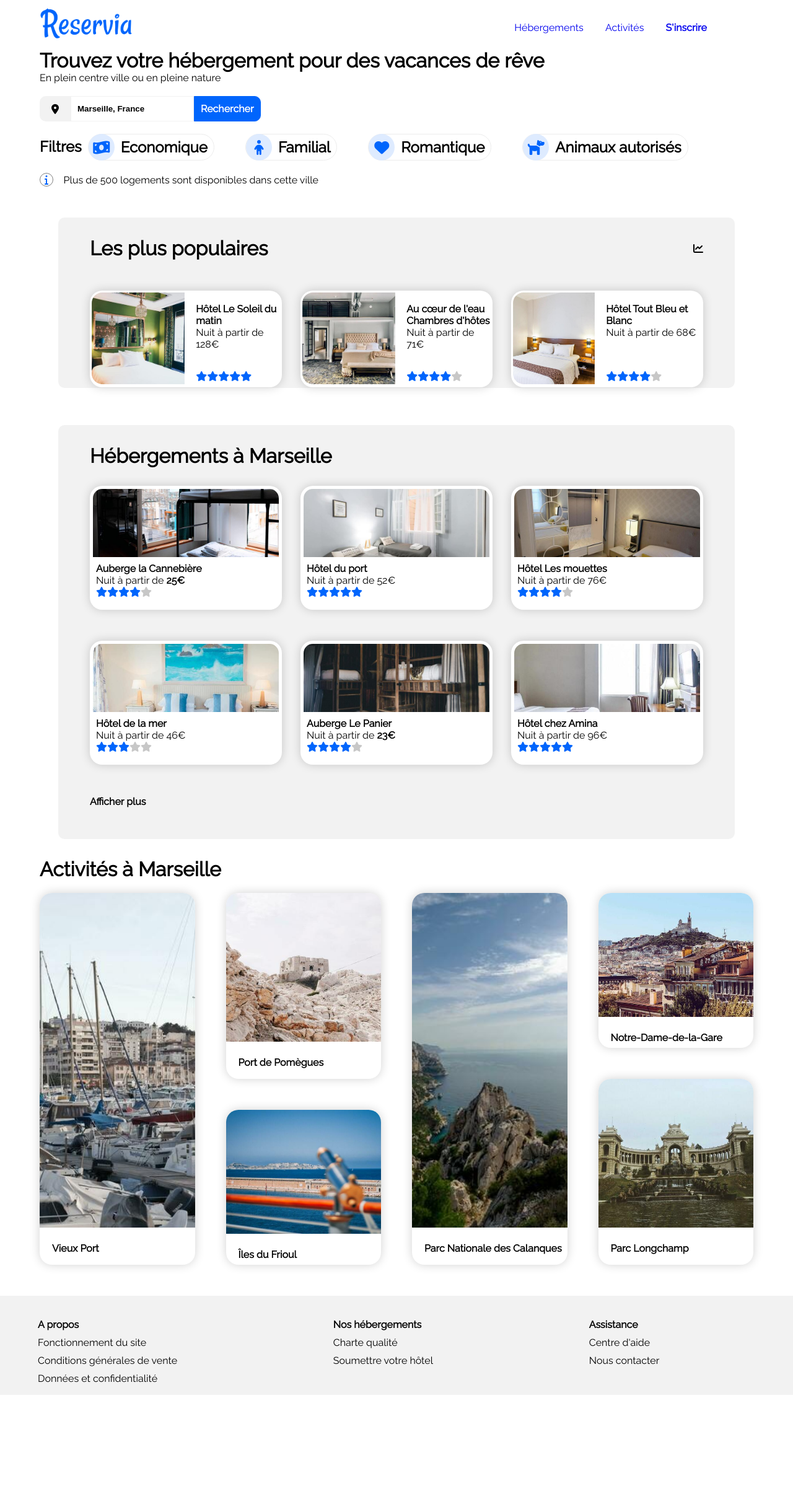
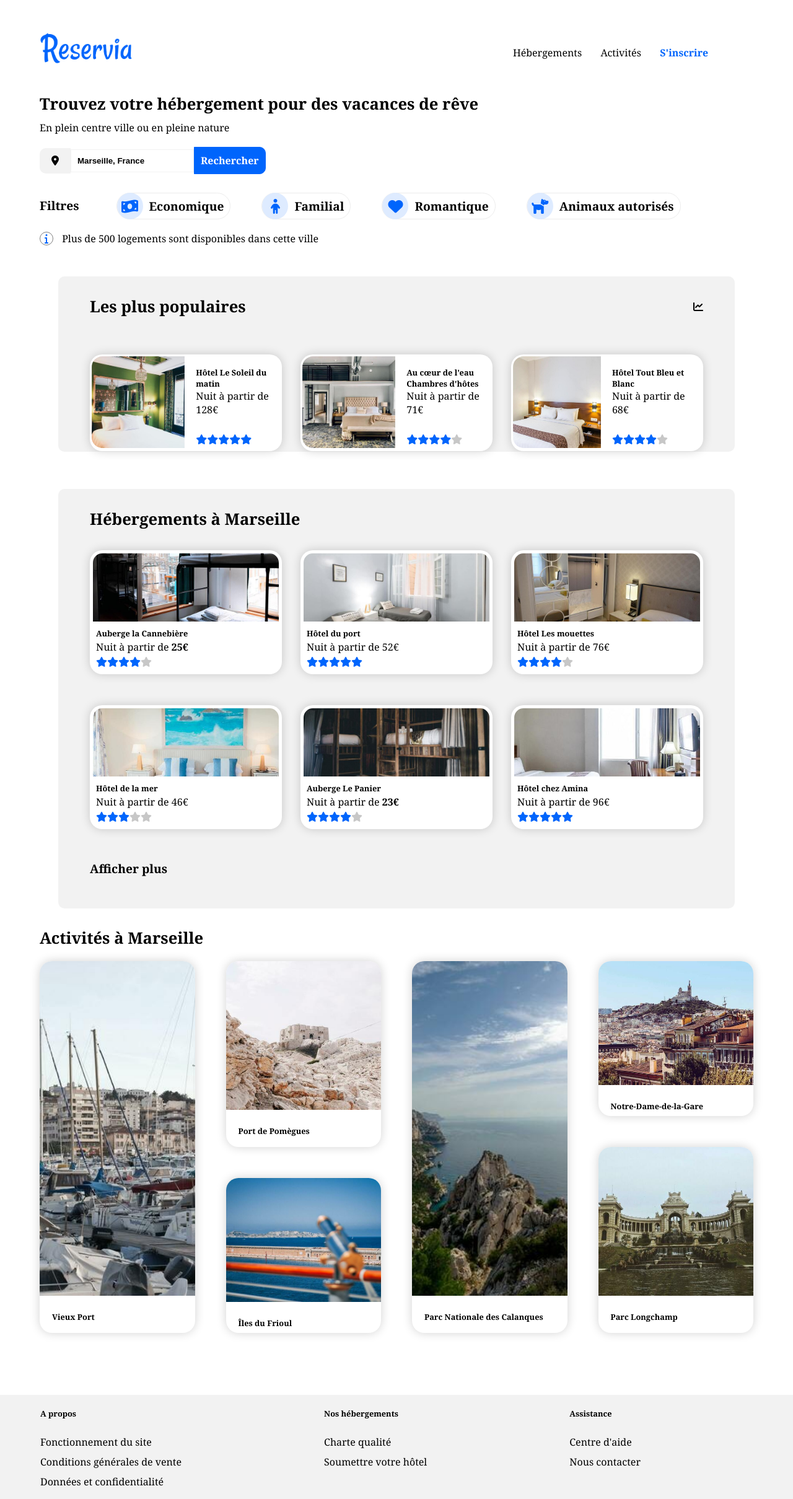
Before and after one commit to ColinMorel/Reservia, a plain HTML site: page index.html in a window 1280 px wide. Shown: the whole page at 62% size. Before the commit the page ends 2251 px from the top, so only its background shows below. Drawn offline with Linux system fonts and the light colour scheme; a web font is replaced by a local one.

Commit message:
90% Responsive

```diff
--- a/index.html
+++ b/index.html
@@ -1,12 +1,11 @@
 <!DOCTYPE html>
 
-<html>
+<html lang="fr">
 	<head>
 		<script src="https://kit.fontawesome.com/127cec78e6.js" crossorigin="anonymous"></script>
 		<meta charset="UTF-8" />
 		<!--<meta name="viewport" content="width=device-width, initial-scale=1">-->
 		<title>Reservia</title>
-		<link href="https://fonts.googleapis.com/css2?family=Raleway&display=swap" rel="stylesheet">
 		<link rel="stylesheet" href="style.css"/>
 	</head>
 
@@ -16,18 +15,19 @@
 				<div class="spBetween">
 					<div> <img class="logo" src="images/logo/Reservia.png" title="Logo"/> </div>
 					<div class="gridTroisElements spAround" >
-						<div class="bleu"><a href ="#">Hébergements</a></div>
-						<div><a class="activites" href="#">Activités</a></div>
-						<div class="bleu"><a href="#"><strong>S'inscrire</strong></a></div>
+						<div><a href ="#hosting">Hébergements</a></div>
+						<div><a href="#activity">Activités</a></div>
+						<div><a class="inscription" href="#">S'inscrire</a></div>
 					</div>
 				</div>
 			</nav>
 		</header>
 
+		<main>
 	<!-- Barre de Recherche-->
-		<section class="padding">
-			<div><h1> Trouvez votre hébergement pour des vacances de rêve </h1></div>
-			<div><p>En plein centre ville ou en pleine nature</p></div>
+			<section class="intro padding">
+				<h1> Trouvez votre hébergement pour des vacances de rêve </h1>
+				<p>En plein centre ville ou en pleine nature</p>
 				<div class ="barreRecherche">
 					<div><i class="mapIcon centre fas fa-map-marker-alt "></i></div>
 					<div><input class="rechercheEcrire centre " type ="search" placeholder="Marseille, France"></div>
@@ -71,8 +71,8 @@
 
 	<!-- Hebergements + Populaires-->
 			<section Class=" mainbloc fxRowAround padding">
-			<div class ="blocHebergements ">
-				<h1>Hébergements à Marseille</h1>
+				<div id="hosting" class ="blocHebergements ">
+					<h1 class="titresBlocs">Hébergements à Marseille</h1>
 					<div class="gridHebergements">
 						<div class ="cardHebergements">
 							<img class="imageHebergements" src="images/hebergements/4_small/marcus-loke-WQJvWU_HZFo-unsplash.jpg" title="Auberge la Cannebière" />
@@ -135,7 +135,7 @@
 							</div>
 						</div>
 					</div>
-				<h3>Afficher plus</h3>
+					<h2>Afficher plus</h2>
 				</div>
 
 				<div class="blocPopulaires  ">
@@ -185,7 +185,7 @@
 			</section>
 
 	<!--Activites à Marseille-->
-		<section class="blocActivites">
+			<section id ="activity" class="blocActivites">
 				<h1 class="padding"> Activités à Marseille</h1>
 				<div class="gridActivites padding ">
 					<div class="cardActivites">
@@ -214,25 +214,33 @@
 					</div>
 				</div>
 			</section>
+		</main>
 
 
-	<footer class="fxRowAround">
+		<footer class="fxRowAround padding">
+			<div>
+				<h3>A propos</h3>
 				<ul>
-			<h3>A propos</h3>
 					<li>Fonctionnement du site</li>
 					<li>Conditions générales de vente</li>
 					<li>Données et confidentialité</li>
 				</ul>
+			</div>
+
+			<div>
+				<h3>Nos hébergements</h3>
 				<ul>
-			<h3>Nos hébergements</h3>
 					<li>Charte qualité</li>
 					<li>Soumettre votre hôtel</li>
 				</ul>
+			</div>
+			<div>
+				<h3>Assistance</h3>
 				<ul>
-			<h3>Assistance</h3>
 					<li>Centre d'aide</li>
 					<li>Nous contacter</li>
 				</ul>
+			</div>
 		</footer>
 	</body>
 
--- a/style.css
+++ b/style.css
@@ -1,31 +1,42 @@
-
-/*
-*{
-	border-box;
+@font-face {
+	font-family: Raleway;
+	src: url("font/Raleway/Raleway-VariableFont_wght.ttf");
 }
-*/
 
 html, body{
 	font-family: 'Raleway', Georgia, Courier New;	;
 	padding: 0px;
 	margin: 0px;
+	height: 100%;
+	margin-top: 20px;
+}
+
+body{
+	display: flex;
+	flex-direction: column;
+}
+
+main{
+	flex-grow: 1;
+	margin-bottom: 100px;
 }
 
 p{
 	margin:0;
+	font-weight: 300;
 }
 
 h1 {
 	padding: 0px;
 	margin: 0px;
-	font-size: 2em;
+	font-size: 1.6em;
 	text-align: left;
 }
 
 h2 {
 	padding: 0px;
 	margin: 0px;
-	font-size: 1.5em;
+	font-size: 1.2em;
 	text-align: left;
 }
 
@@ -33,8 +44,12 @@ h3 {
 	padding: 0px;
 	padding-top: 20px;
 	margin: 0px;
-	font-size: 1em;
+	font-size: 0.8em;
 	text-align: left;
+}
+
+.intro p {
+	margin-top: 10px;
 }
 
 /*Couleurs principales du site*/
@@ -103,11 +118,20 @@ h3 {
 }
 
 /*Header du site*/
+.inscription{
+	color:#0065FC;
+	font-weight: bold;
+}
+
+.gridTroisElements a:not(.inscription){
+	color:black;
+}
 
 .gridTroisElements{
 	width: 30%;
 	margin-right: 5%;
 	margin-top: 10px;
+	color: #0065FC;
 }
 
 .logo{
@@ -115,23 +139,21 @@ h3 {
 	height:75px;
 }
 
-.activites:visited{
-	color:black;
-}
-
 a:link{
 	text-decoration:none;
 }
 
-a:active{
-	padding-top: 20px;
-	border-top:	1px solid #0065FC;
-	text-decoration:none;
+.gridTroisElements a:active{
+	color:#0065FC ;
+	padding-top: 73px;
+	border-top:	3px solid #0065FC;
 }
 
-a:visited{
-	color:#0065FC;
+header{
+	margin-bottom: 30px;
 }
+
+
 
 /* Barre de recherche */
 
@@ -158,6 +180,7 @@ a:visited{
 /*Filtres du site*/
 
 .filtres{
+	margin-top: 30px;
 	display: flex;
 	--heigth:41px;
 	gap: 10px;
@@ -173,6 +196,7 @@ a:visited{
 	display: flex;
 	flex-wrap: wrap;
 	gap: 10px 50px;
+	margin-left: 50px;
 }
 
 .filtresListe h3{
@@ -188,7 +212,7 @@ a:visited{
 }
 
 .rechercheEcrire{
-	height: 41px;
+	height: 37px;
 	color :black;
 	border: 1px solid;
 	padding: 10px;
@@ -247,7 +271,8 @@ a:visited{
 .blocHebergements h3{
 	padding-top: 0;
 }
-.blocHebergements > h3{
+
+.blocHebergements > h2{
 	padding : 50px 0 10px 0;
 }
 
@@ -257,6 +282,7 @@ a:visited{
 	align-items:center;
 	margin :0;
 	padding-top: 30px;
+	padding-bottom: 10px;
 }
 
 .blocHebergements{
@@ -271,7 +297,7 @@ a:visited{
 }
 
 .gridHebergements{
-	padding-top: 30px;
+	padding-top: 23px;
 	display: grid;
 	grid-template-columns: repeat(3, 3fr);
     grid-template-rows: 1fr 1fr;
@@ -289,7 +315,12 @@ a:visited{
 }
 
 .cardHebergements > div{
+	padding-top: 0px;
 	padding-left: 10px;
+}
+
+.cardHebergements div *:not(:first-child){
+	padding-top: 2px;
 }
 
 .imageHebergements{
@@ -366,10 +397,6 @@ a:visited{
 }
 
 /* Les Activites à Marseille*/
-
-.blocActivites{
-	margin-bottom: 50px;
-}
 
 .blocActivites h1{
 	padding-bottom: 20px;
@@ -448,21 +475,22 @@ a:visited{
 /* Pieds de page*/
 
 footer{
-	padding-left: 50px;
 	border:1px solid transparent;
 	background-color: #F2F2F2;
 }
 
-footer ul{
-	list-style-type: none;
-}
-
-footer ul:not(:first-child){
+footer div:not(:first-child){
 	padding-left: 20%;
 }
 
-footer ul li:not(:first-child){
+footer ul{
+	list-style-type: none;
+	padding:0;
+}
+
+footer ul li{
 	padding-top: 10px;
+	font-weight: 400;
 }
 
 .padding{
@@ -597,6 +625,60 @@ footer ul li:not(:first-child){
 	}
 }
 
-footer{
-	padding-left:20px;
+@media screen and (max-width: 650px)/*breakpoint Smartphone Portrait*/{
+  	.gridHebergements{
+		grid-template-columns: 1fr;
+		grid-row-gap: 30px;
+		grid-template-rows: repeat(6,1fr);
+	}
+
+	.gridActivites{
+		grid-template-columns: 1fr;
+		grid-template-rows: repeat(6,1fr);
+		grid-row-gap: 30px;
+	}
+
+	.cardActivites img{
+		height: 100px;
+	}
+
+	.cardActivites:nth-child(6n+1){
+		grid-column:1;
+		grid-row:1;
+	}
+
+	.cardActivites:nth-child(6n+2){
+		grid-column:1;
+		grid-row: 2;
+
+	}
+
+	.cardActivites:nth-child(6n+3){
+		grid-column:1;
+		grid-row: 3;
+	}
+
+	.cardActivites:nth-child(6n+4){
+		grid-column:1;
+		grid-row:4;
+	}
+
+	.cardActivites:nth-child(6n+5){
+		grid-column:1;
+		grid-row: 5;
+	}
+
+	.cardActivites:nth-child(6n+6){
+		grid-column:1;
+		grid-row:6;
+	}
+
+	footer{
+		flex-direction: column;
+	}
+
+	.gridActivites{
+		max-height: none;
+
+	}
 }
--- a/test.css
+++ /dev/null
@@ -1,107 +0,0 @@
-
-/**/
-html{
-	font-size:1rem;
-
-	font-family: 'Raleway', Georgia, Courier New;
-	margin:0;
-	padding: 0;
-}
-
-main{
-	flex-grow:1;
-	display: flex; flex-direction: column; justify-content: stretch;
-	width:100%;
-}
-
-*, *::before, *::after{
-	box-sizing: border-box;
-	min-width: 0;
-}
-
-h1 {
-	font-family: 'Raleway', Georgia, Courier New;
-	font-size: 2em;
-	text-align: left;
-}
-
-.test{
-	width: 100%;
-	text-align: center;
-}
-
-.blocActivites{
-	display: grid;
-	max-width: 95%;
-	max-height: 600px;
-    grid-template-columns: 50% 50%;
-    grid-template-rows: 1fr;
-    grid-column-gap: 50px;
-}
-
-.blocActivitesP1{
-	display: grid;
-	max-width: 50%;
-	max-height: 500px;
-    grid-template-columns: 50% 50%;
-    grid-template-rows: 1.35fr 1fr;
-    grid-column-gap: 50px;
-	grid-row-gap: 10px;
-	text-align: center;
-}
-
-.blocActivitesP2{
-	display: grid;
-	max-width: 50%;
-	max-height: 500px;
-    grid-template-columns: 50% 50%;
-    grid-template-rows: 1.35fr 1fr;
-    grid-column-gap: 10px;
-	grid-row-gap: 10px;
-}
-
-.grandBlocActivites{
-	margin-top:10px;
-	padding: 5px;
-	border-radius: 20px 20px 20px 20px;
-	box-shadow:  0 0 16px #0000002e;
-	background-color: white;
-}
-
-.imageActivitesGrande{
-	background-size: cover;
-	background-position: center;
-	background-position: 50% 50%;
-	width:100%;
-	height: 90%;
-	border-radius: 20px 20px 0 0;
-	object-fit: cover;
-}
-
-.imageActivitesPetite{
-	background-size: cover;
-	background-position: center;
-	width:100%;
-	max-height:90%;
-	border-radius: 20px 20px 0 0;
-	object-fit: cover;
-}
-
-.blocActivitesP1 :nth-child(3n+1){
-	grid-column-start: 1;
-	grid-row: 1 / 3;
-	border:1px solid red;
-
-}
-.blocActivitesP1 :nth-child(3n+2){
-	grid-column-start: 2;
-	grid-row: 1;
-	/*border:1px solid red;*/
-
-}
-.blocActivitesP1 :nth-child(3n+3){
-	grid-column-start: 2;
-	grid-row: 2;
-	/*border:1px solid black;*/
-
-}
```
Also changed, not shown: test.html (deleted, +0 -33 lines). Lines whose indentation alone changed are shown as unchanged.
